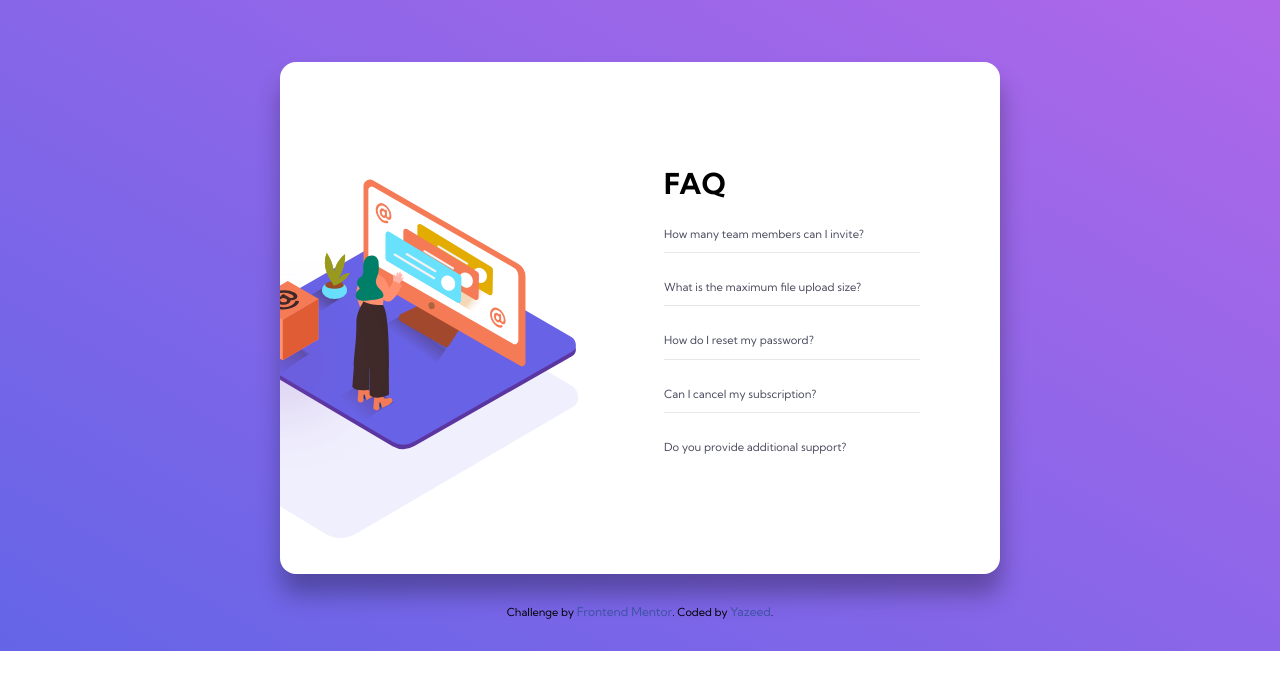
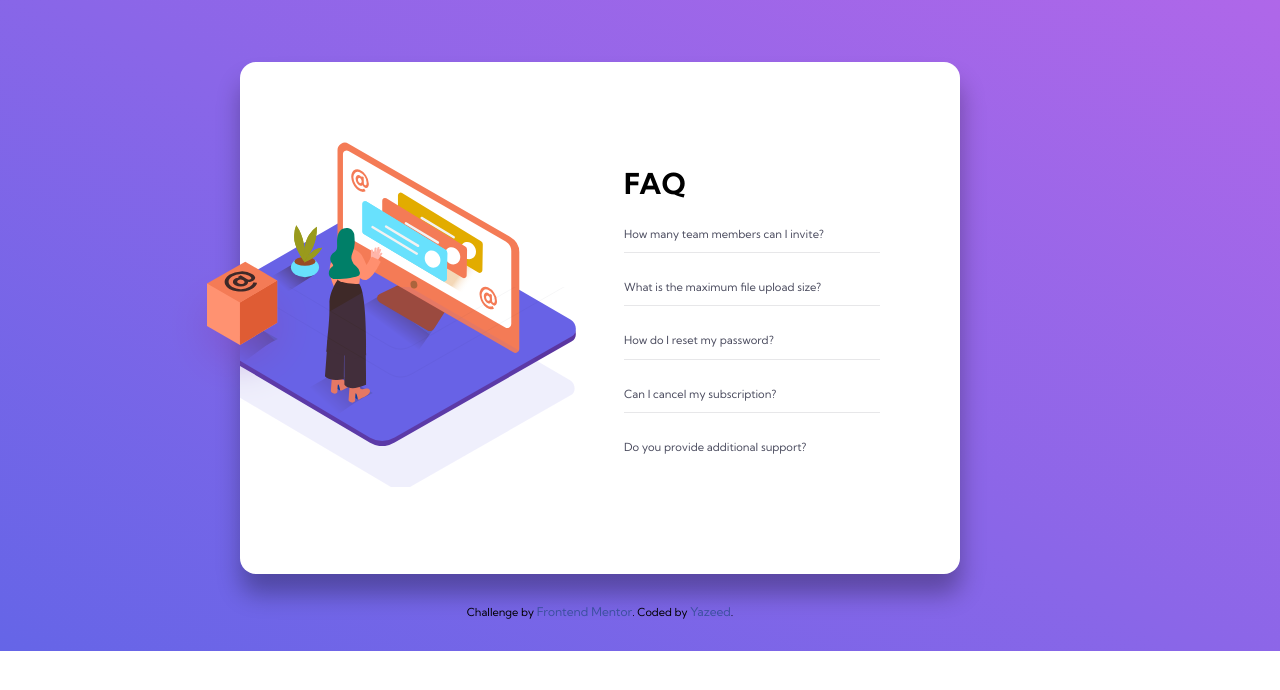
Before and after one commit to Yazeed-git/faq-accordion--card-main, a plain HTML site: page index.html in a window 1280 px wide. Drawn offline with nearby package versions, Linux system fonts and the light colour scheme; files that its build step writes are made by us from their sources; files whose address does not match are found by name.

Commit message:
add all project files

```diff
--- a/index.html
+++ b/index.html
@@ -9,6 +9,7 @@
 </head>
 <body>
 
+  <div class="box"></div>
   <div class="card">
       <img src="images/illustration-woman-online-mobile.svg" class="card__img" alt="woman online illustration">
       <div class="card__content">
--- a/scss/main.scss
+++ b/scss/main.scss
@@ -50,6 +50,7 @@ body{
     background: linear-gradient(-150deg, $Soft-violet, $Soft-blue) no-repeat;
     // height: 100vh;
     padding: 2em;
+    max-width: 1200px;
 }
 
 h1{
@@ -167,6 +168,25 @@ p{
 ///////////////  MEDIA QUERIES
 
 @media( min-width: 1000px){
+    body{
+        position: relative;
+    }
+
+    .box{
+        position: absolute;
+        top: 40%;
+        left: 11.3%;
+        width: 150px;
+        height: 150px;
+        background: url('../images/illustration-box-desktop.svg');
+        background-repeat: no-repeat;
+        background-size: 100%;
+        margin-left: -30px;
+        z-index: 3;
+        }
+
+
+
     .card{
         width: 45rem;
         height: 32rem;
@@ -175,14 +195,33 @@ p{
         justify-content: space-between;
         padding: 4em 5em 3em 0;
         margin:30px auto;
-        background-position: -12em 16.5em;
+        background-image: url('../images/illustration-woman-online-desktop.svg');
+        background-size: 25rem;
+        background-position: -4em 5em;
         overflow: auto;
+        position: relative;
 
+        &::after{
+            content: '';
+            position: absolute;
+            width: 50%;
+            height: 200px;
+            left: -25px;
+            top: 44%;
+            background: url('../images/bg-pattern-desktop.svg');
+            background-repeat: no-repeat;
+            background-size: cover;
+            background-position: 0 -150px;
+            z-index: 2;
+        }
 
         img{
             width: 25rem;
             margin: 0;
             margin-left: -6.5em;
+            visibility: hidden;
+
+
         }
 
         .card__content{
@@ -203,6 +242,20 @@ p{
     }
 }
 
+@media( min-width: 1200px){
+    .box{
+        position: absolute;
+        top: 40%;
+        left: 16.4%;
+        width: 150px;
+        height: 150px;
+        background: url('../images/illustration-box-desktop.svg');
+        background-repeat: no-repeat;
+        background-size: 100%;
+        margin-left: -30px;
+    }
+}
+
 .attribution {
      font-size: 11px; text-align: center;
 }
```
Also changed, not shown: css/main.css (added), design/desktop-design.jpg (added), design/desktop-preview.jpg (added), design/mobile-design.jpg (added), min-css/main.min.css, 2 other files.
